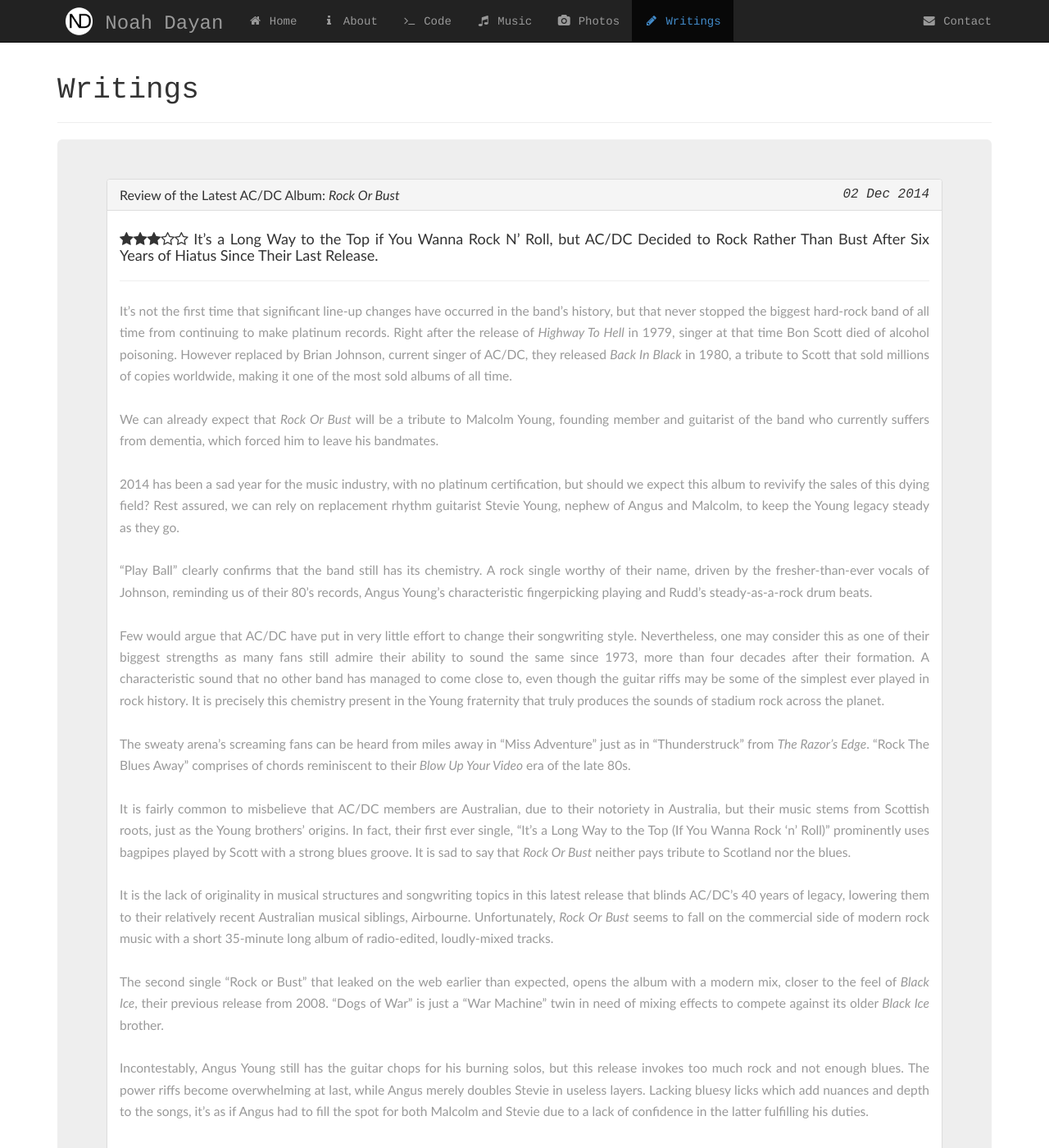
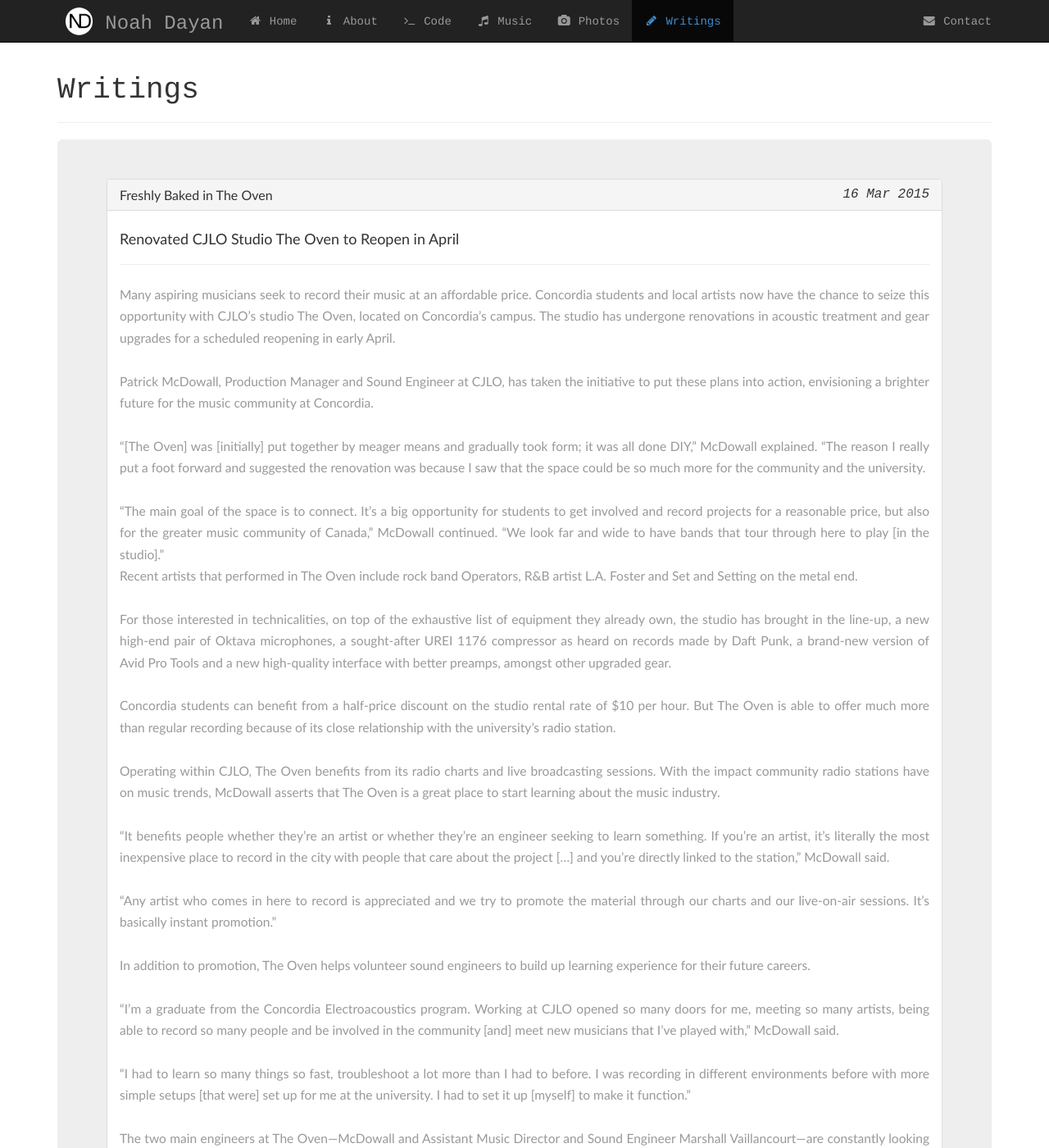
Before and after one commit to noahdayan/noahdayan.github.io, a Jekyll site: the page built from writings/index.html, in a window 1280 px wide and 1400 px high. Shown: the whole window at 82% size. Built offline with Jekyll 4.4.1, drawn with Linux system fonts in a browser that asks for light colours; some of the changed text lies outside the part shown.

Commit message:
New article and post

```diff
--- /dev/null
+++ b/_includes/the_oven.markdown
@@ -0,0 +1,32 @@
+Many aspiring musicians seek to record their music at an affordable price. Concordia students and local artists now have the chance to seize this opportunity with CJLO’s studio The Oven, located on Concordia’s campus. The studio has undergone renovations in acoustic treatment and gear upgrades for a scheduled reopening in early April.
+
+Patrick McDowall, Production Manager and Sound Engineer at CJLO, has taken the initiative to put these plans into action, envisioning a brighter future for the music community at Concordia.
+
+“[The Oven] was [initially] put together by meager means and gradually took form; it was all done DIY,” McDowall explained. “The reason I really put a foot forward and suggested the renovation was because I saw that the space could be so much more for the community and the university.
+
+“The main goal of the space is to connect. It’s a big opportunity for students to get involved and record projects for a reasonable price, but also for the greater music community of Canada,” McDowall continued. “We look far and wide to have bands that tour through here to play [in the studio].”
+Recent artists that performed in The Oven include rock band Operators, R&B artist L.A. Foster and Set and Setting on the metal end.
+
+For those interested in technicalities, on top of the exhaustive list of equipment they already own, the studio has brought in the line-up, a new high-end pair of Oktava microphones, a sought-after UREI 1176 compressor as heard on records made by Daft Punk, a brand-new version of Avid Pro Tools and a new high-quality interface with better preamps, amongst other upgraded gear.
+
+Concordia students can benefit from a half-price discount on the studio rental rate of $10 per hour. But The Oven is able to offer much more than regular recording because of its close relationship with the university’s radio station.
+
+Operating within CJLO, The Oven benefits from its radio charts and live broadcasting sessions. With the impact community radio stations have on music trends, McDowall asserts that The Oven is a great place to start learning about the music industry.
+
+“It benefits people whether they’re an artist or whether they’re an engineer seeking to learn something. If you’re an artist, it’s literally the most inexpensive place to record in the city with people that care about the project […] and you’re directly linked to the station,” McDowall said.
+
+“Any artist who comes in here to record is appreciated and we try to promote the material through our charts and our live-on-air sessions. It’s basically instant promotion.”
+
+In addition to promotion, The Oven helps volunteer sound engineers to build up learning experience for their future careers.
+
+“I’m a graduate from the Concordia Electroacoustics program. Working at CJLO opened so many doors for me, meeting so many artists, being able to record so many people and be involved in the community [and] meet new musicians that I’ve played with,” McDowall said.
+
+“I had to learn so many things so fast, troubleshoot a lot more than I had to before. I was recording in different environments before with more simple setups [that were] set up for me at the university. I had to set it up [myself] to make it function.”
+
+The two main engineers at The Oven—McDowall and Assistant Music Director and Sound Engineer Marshall Vaillancourt—are constantly looking for new artists and engineers, and said they’re happy to help strengthen the studio production skills of volunteers.
+
+“There [are] always opportunities to learn, especially sessions where live bands come through. I always try to give students or just anyone from the community the ability to work the sessions with me, understand drum miking and take that back to work with their bands,” said McDowall.
+
+“For students there’s always a place you can come to learn, whether you want to do production for making a voice sound good for advertisement, for film, for promotion materials, even a YouTube channel. We’re into helping people out one-on-one.”
+
+The Oven is set to reopen with a series of special events including a re-launch show at Le Cagibi with Saxsyndrum, Fleece and other guests. You will also be able to directly check out the studio with its open house at CJLO in April.
--- /dev/null
+++ b/_posts/2015-03-18-article-on-cjlos-studio-the-oven-in-the-link-newspaper.markdown
@@ -0,0 +1,6 @@
+---
+title:  "Article on CJLO's studio The Oven in The Link newspaper"
+---
+
+New contribution to The Link, an article featuring The Oven studio after its renovations aiming to foster the creative endeavours of musicians and sound engineers.
+Check out the article [here](http://thelinknewspaper.ca/article/6885){:target="_blank"} or in the [writing](http://www.noahdayan.com/writings) section.
--- a/writings/index.html
+++ b/writings/index.html
@@ -16,12 +16,35 @@
 		    <div class="panel-heading">
 		      <a class="no-link" data-toggle="collapse" data-parent="#accordion" href="#collapse1">
 		      	<h4 class="panel-title futura">
+		          Freshly Baked in The Oven
+		          <em class="courier pull-right">16 Mar 2015</em>
+		      	</h4>
+		  	  </a>
+		    </div>
+		    <div id="collapse1" class="panel-collapse collapse in">
+		      <div class="panel-body futura">
+		      	<h4 class="text-justify">
+		      		Renovated CJLO Studio The Oven to Reopen in April<hr>
+		      	</h4>
+		      	<h3 class="text-justify">
+			      <small>
+			        {% capture the_oven %}{% include the_oven.markdown %}{% endcapture %}
+                    {{ the_oven | markdownify | remove: '<p>' | remove: '</p>' | newline_to_br }}
+			      </small>
+		      	</h3>
+		      </div>
+		    </div>
+		  </div>
+		  <div class="panel panel-default">
+		    <div class="panel-heading">
+		      <a class="no-link" data-toggle="collapse" data-parent="#accordion" href="#collapse2">
+		      	<h4 class="panel-title futura">
 		          Review of the Latest AC/DC Album: <em>Rock Or Bust</em>
 		          <em class="courier pull-right">02 Dec 2014</em>
 		      	</h4>
 		  	  </a>
 		    </div>
-		    <div id="collapse1" class="panel-collapse collapse in">
+		    <div id="collapse2" class="panel-collapse collapse">
 		      <div class="panel-body futura">
 		      	<h4 class="text-justify">
 		      		<i class="fa fa-star"></i><i class="fa fa-star"></i><i class="fa fa-star"></i><i class="fa fa-star-o"></i><i class="fa fa-star-o"></i> It’s a Long Way to the Top if You Wanna Rock N’ Roll, but AC/DC Decided to Rock Rather Than Bust After Six Years of Hiatus Since Their Last Release.<hr>
@@ -37,14 +60,14 @@
 		  </div>
 		  <div class="panel panel-default">
 		    <div class="panel-heading">
-		      <a class="no-link" data-toggle="collapse" data-parent="#accordion" href="#collapse2">
+		      <a class="no-link" data-toggle="collapse" data-parent="#accordion" href="#collapse3">
 		      	<h4 class="panel-title futura">
 		          Exclusive Review of the Latest Pink Floyd Album: <em>The Endless River</em>
 		          <em class="courier pull-right">11 Nov 2014</em>
 		      	</h4>
 		  	  </a>
 		    </div>
-		    <div id="collapse2" class="panel-collapse collapse">
+		    <div id="collapse3" class="panel-collapse collapse">
 		      <div class="panel-body futura">
 		      	<h4 class="text-justify">
 		      		<i class="fa fa-star"></i><i class="fa fa-star"></i><i class="fa fa-star"></i><i class="fa fa-star-o"></i><i class="fa fa-star-o"></i> Fragmented Pink Floyd releases collection of instrumental tracks reminiscent of their past to conclude nearly 50 years of psychedelic rock supremacy.<hr>
@@ -60,14 +83,14 @@
 		  </div>
 		  <div class="panel panel-default">
 		    <div class="panel-heading">
-		      <a class="no-link" data-toggle="collapse" data-parent="#accordion" href="#collapse3">
+		      <a class="no-link" data-toggle="collapse" data-parent="#accordion" href="#collapse4">
 		    	<h4 class="panel-title futura">
 		          For Better Or For Music
 		          <em class="courier pull-right">29 Oct 2014</em>
 		        </h4>
 		      </a>
 		    </div>
-		    <div id="collapse3" class="panel-collapse collapse">
+		    <div id="collapse4" class="panel-collapse collapse">
 		      <div class="panel-body futura">
 		      	<h4 class="text-justify">
 		      		Canadian singer-songwriter Jon Davis launches his new music video “Better” from his second album <em>Open Shore</em>.<hr>
@@ -83,14 +106,14 @@
 		  </div>
 		  <div class="panel panel-default">
 		    <div class="panel-heading">
-		      <a class="no-link" data-toggle="collapse" data-parent="#accordion" href="#collapse4">
+		      <a class="no-link" data-toggle="collapse" data-parent="#accordion" href="#collapse5">
 		    	<h4 class="panel-title futura">
 		          James Brown and Chuck Berry Have a Son: He's a Troublemaker
 		          <em class="courier pull-right">30 Sept 2014</em>
 		        </h4>
 		      </a>
 		    </div>
-		    <div id="collapse4" class="panel-collapse collapse">
+		    <div id="collapse5" class="panel-collapse collapse">
 		      <div class="panel-body futura">
 		      	<h4 class="text-justify">
 		      		Vintage Trouble, the American blues rock band, stormed through Montreal last Friday at Café Campus.<hr>
```
